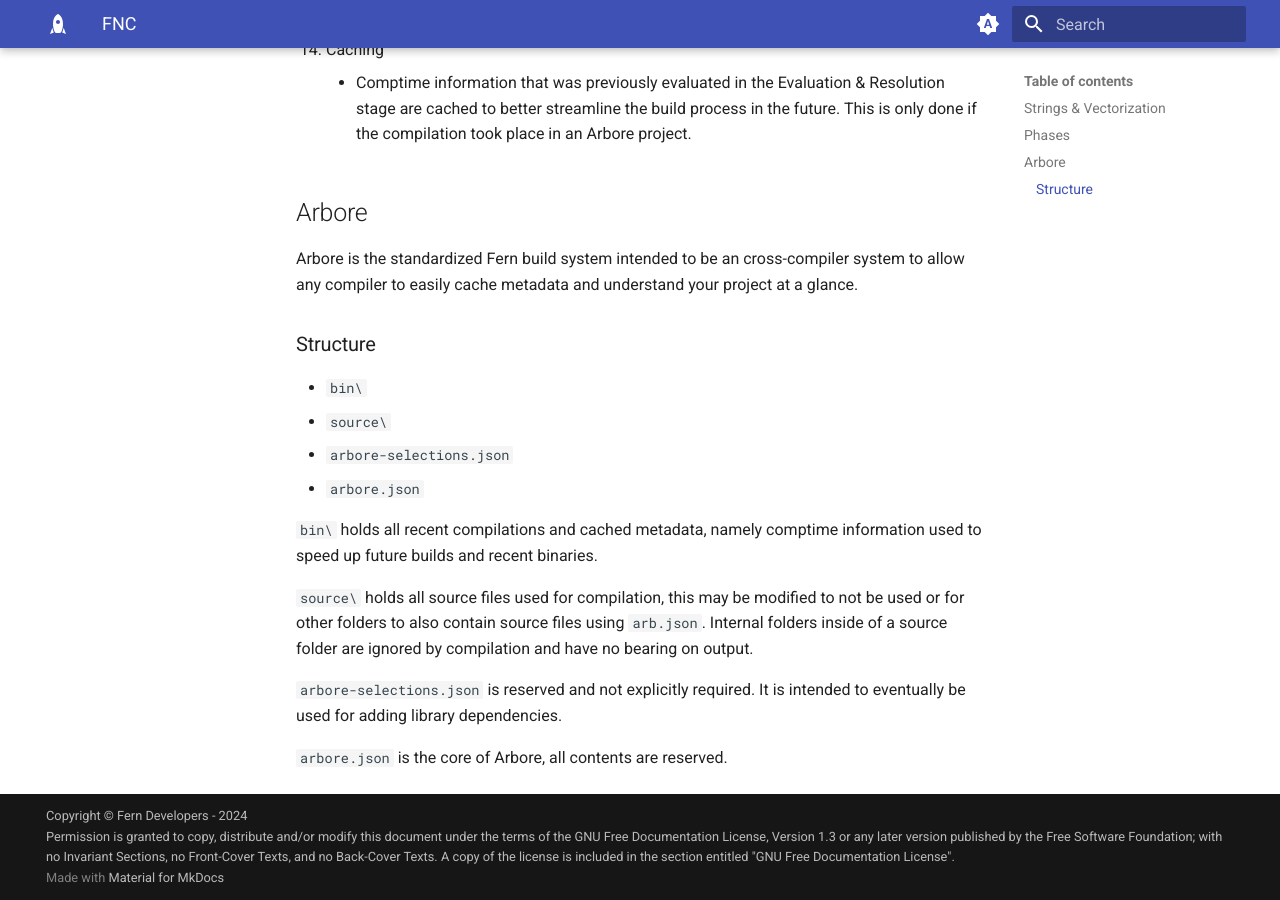
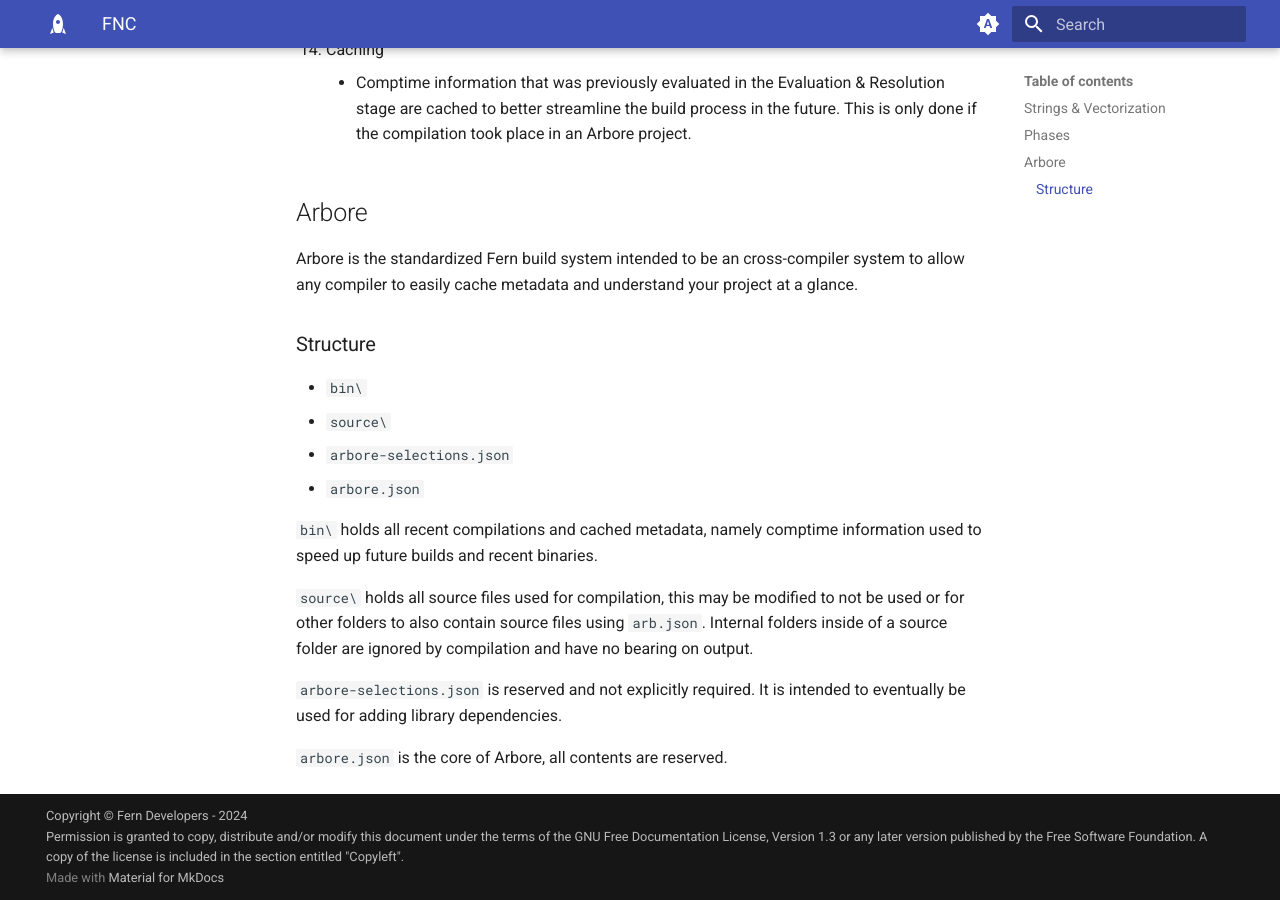
Before and after one commit to fern-pl/specification, an MkDocs documentation site: the page built from specification/fnc.md, in a window 1280 px wide and 900 px high, scrolled down 3658 px. Built offline with MkDocs 1.6.1 and Material for MkDocs 9.7.7, drawn with Linux system fonts in a browser that asks for light colours.

Commit message:
Rename copyright to copyleft

```diff
--- a/mkdocs.yml
+++ b/mkdocs.yml
@@ -15,10 +15,8 @@ copyright: |
     Copyright &copy; Fern Developers - 2024
      <br>   Permission is granted to copy, distribute and/or modify this document
     under the terms of the GNU Free Documentation License, Version 1.3
-    or any later version published by the Free Software Foundation;
-    with no Invariant Sections, no Front-Cover Texts, and no Back-Cover Texts.
-    A copy of the license is included in the section entitled "GNU
-    Free Documentation License".
+    or any later version published by the Free Software Foundation.
+    A copy of the license is included in the section entitled "Copyleft".
 
 ## Git
 
@@ -36,8 +34,7 @@ nav:
   - Grammar: grammar.md
   - Metaprogramming: metaprogramming.md
   - Model: model.md
-  - Copyright: LICENSE.md
-# concepts.md  fnc.md  grammar.md  index.md  lexical.md  metaprogramming.md  model.md
+  - Copyleft: LICENSE.md
 
 
 ### Theme customization
```
